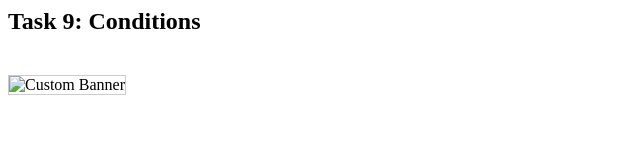
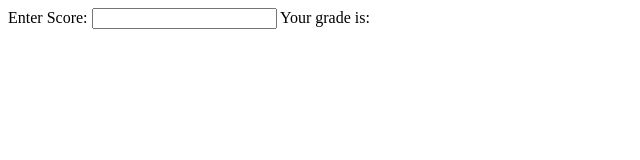
Before and after one commit to Chandanapagudala/Project-1-Dynamic-Project-Gallery, a plain HTML site: page tasks/task9.html in a window 1280 px wide. Shown: the whole page, without its empty margins (0-640 px from the left). Drawn offline with Linux system fonts and the light colour scheme.

Commit message:
Update task9.html

```diff
--- a/tasks/task9.html
+++ b/tasks/task9.html
@@ -1,5 +1,25 @@
-<h2>Task 9: Conditions</h2>
+<!DOCTYPE html>
+<html>
+<title>Grade Calculator</title>
+<head>
+<script src="new.js">
+
+
+</script>
+</head>
+
+<body>
+
+    <form>
+        <label for="score">Enter Score:</label>
+        <input type="number" id="score" name="Score" oninput="grade()">
+
+        Your grade is: <span id="grade_span"></span>
+    </form>
 
 
 
-<img src="assets/task 9.png" alt="Custom Banner" style="max-width: 100%; margin-top: 20px; border: 1px solid #ccc;" />
+
+
+</body>
+</html>
```
